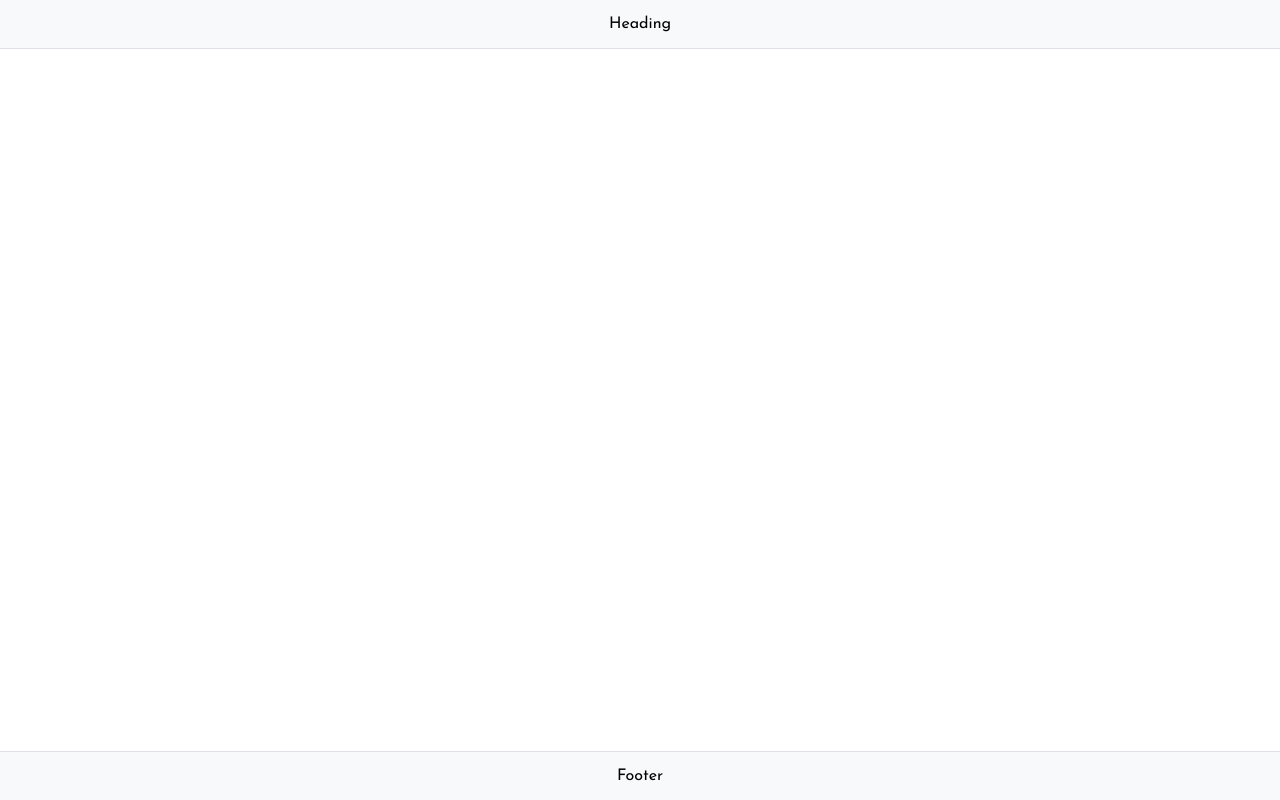
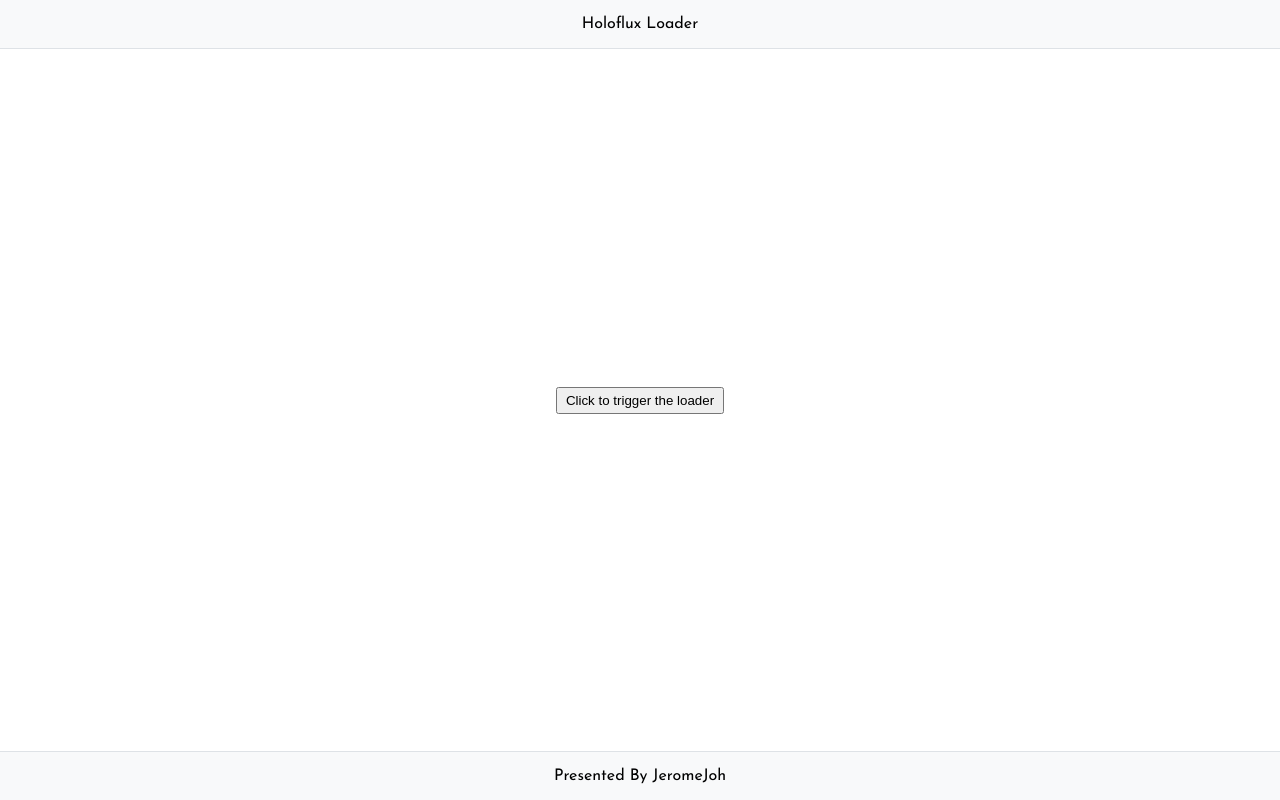
Before and after one commit to JeromeJoh/holoflux-loader, a website built with Vite: page demo/index.html in a window 1280 px wide. Built offline with nearby package versions, Linux system fonts and the light colour scheme.

Commit message:
feat: click to test the  loader

```diff
--- a/demo/base.css
+++ b/demo/base.css
@@ -33,6 +33,12 @@ footer {
 
 main {
   flex: 1;
+  display: grid;
+  place-items: center;
+}
+
+.trigger-button {
+  padding: 4px 8px;
 }
 
 #percent {
--- a/demo/demo-progress.js
+++ b/demo/demo-progress.js
@@ -1,4 +1,6 @@
+const load = () => {
   window.dispatchEvent(new CustomEvent("hololoader:show"));
+  console.log("Loading started");
 
   let p = 0;
   let timer = setInterval(() => {
@@ -13,3 +15,8 @@ let timer = setInterval(() => {
       window.dispatchEvent(new CustomEvent("hololoader:hide"));
     }
   }, 80);
+}
+
+document.querySelector(".trigger-button")?.addEventListener("click", load)
+
+load()
--- a/demo/index.html
+++ b/demo/index.html
@@ -4,7 +4,7 @@
 <head>
   <meta charset="UTF-8">
   <meta name="viewport" content="width=device-width, initial-scale=1.0">
-  <title> Demo Starter</title>
+  <title>Holoflux Loader</title>
   <link rel="shortcut icon"
     href="https://icons.iconarchive.com/icons/aniket-suvarna/box-regular/128/bx-font-color-icon.png"
     type="image/x-icon">
@@ -112,12 +112,13 @@
     </div>
   </holoflux-loader>
   <header>
-    <h1>Heading</h1>
+    <h1>Holoflux Loader</h1>
   </header>
   <main>
+    <button class="trigger-button">Click to trigger the loader</button>
   </main>
   <footer>
-    Footer
+    Presented By JeromeJoh
   </footer>
   <script src="./demo-progress.js" defer></script>
 </body>
--- a/src/HoloFluxLoader.ts
+++ b/src/HoloFluxLoader.ts
@@ -52,7 +52,7 @@ export class HolofluxLoader extends HTMLElement {
   }
 
   show() {
-    this.classList.remove('hidden')
+    this.$overlay.classList.remove('hidden')
   }
 
   hide() {
```
Lines whose indentation alone changed are shown as unchanged.
